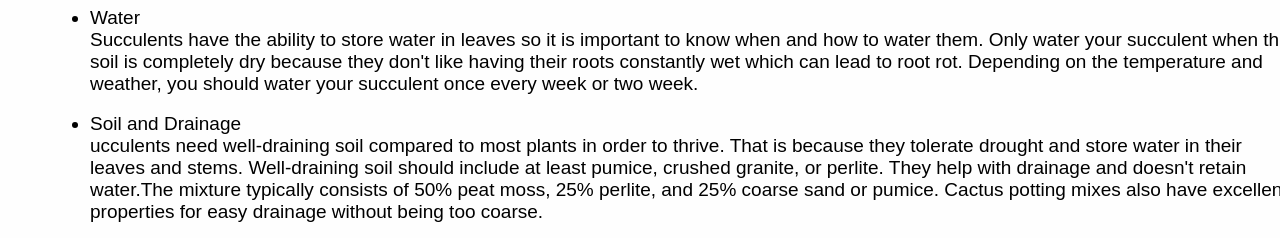
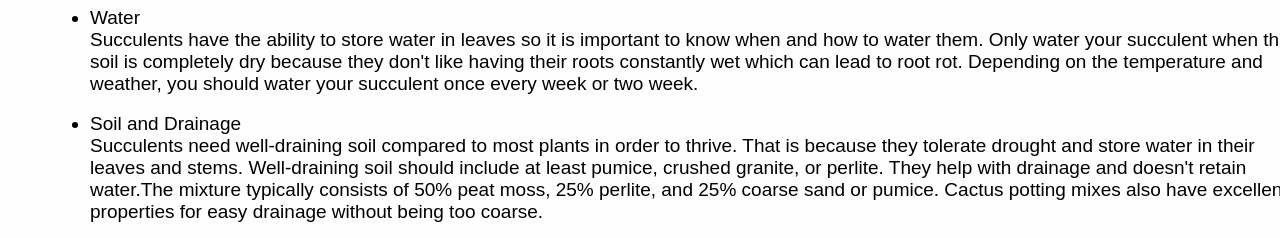
Before and after one commit to Malee9856/FInal-Project, a plain HTML site: page index.html in a window 1280 px wide. Shown: the part 2400-2638 px from the top of the page. Drawn offline with Linux system fonts and the light colour scheme.

Commit message:
Update index.html

```diff
--- a/index.html
+++ b/index.html
@@ -82,7 +82,7 @@
                             <br>
 
                              <li id="li-1">Soil and Drainage </li>
-                             <p>ucculents need well-draining soil compared to most plants in order to thrive. That is because they tolerate drought and store water in their leaves and stems. Well-draining soil should include at least pumice, crushed granite, or perlite. They help with drainage and doesn't retain water.The mixture typically consists of 50% peat moss, 25% perlite, and 25% coarse sand or pumice. Cactus potting mixes also have excellent properties for easy drainage without being too coarse.</p>
+                             <p>Succulents need well-draining soil compared to most plants in order to thrive. That is because they tolerate drought and store water in their leaves and stems. Well-draining soil should include at least pumice, crushed granite, or perlite. They help with drainage and doesn't retain water.The mixture typically consists of 50% peat moss, 25% perlite, and 25% coarse sand or pumice. Cactus potting mixes also have excellent properties for easy drainage without being too coarse.</p>
 
 
 
```
